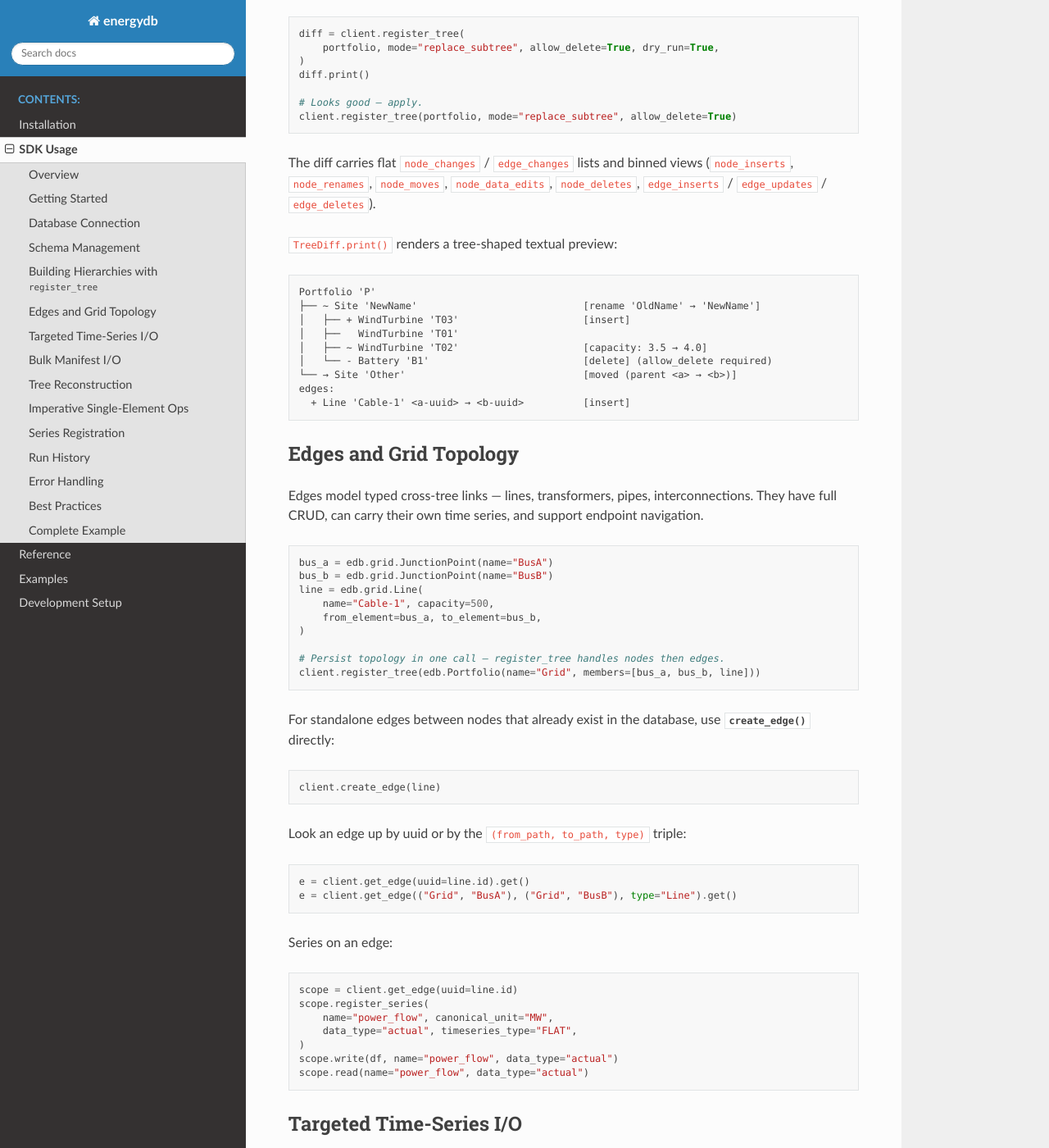
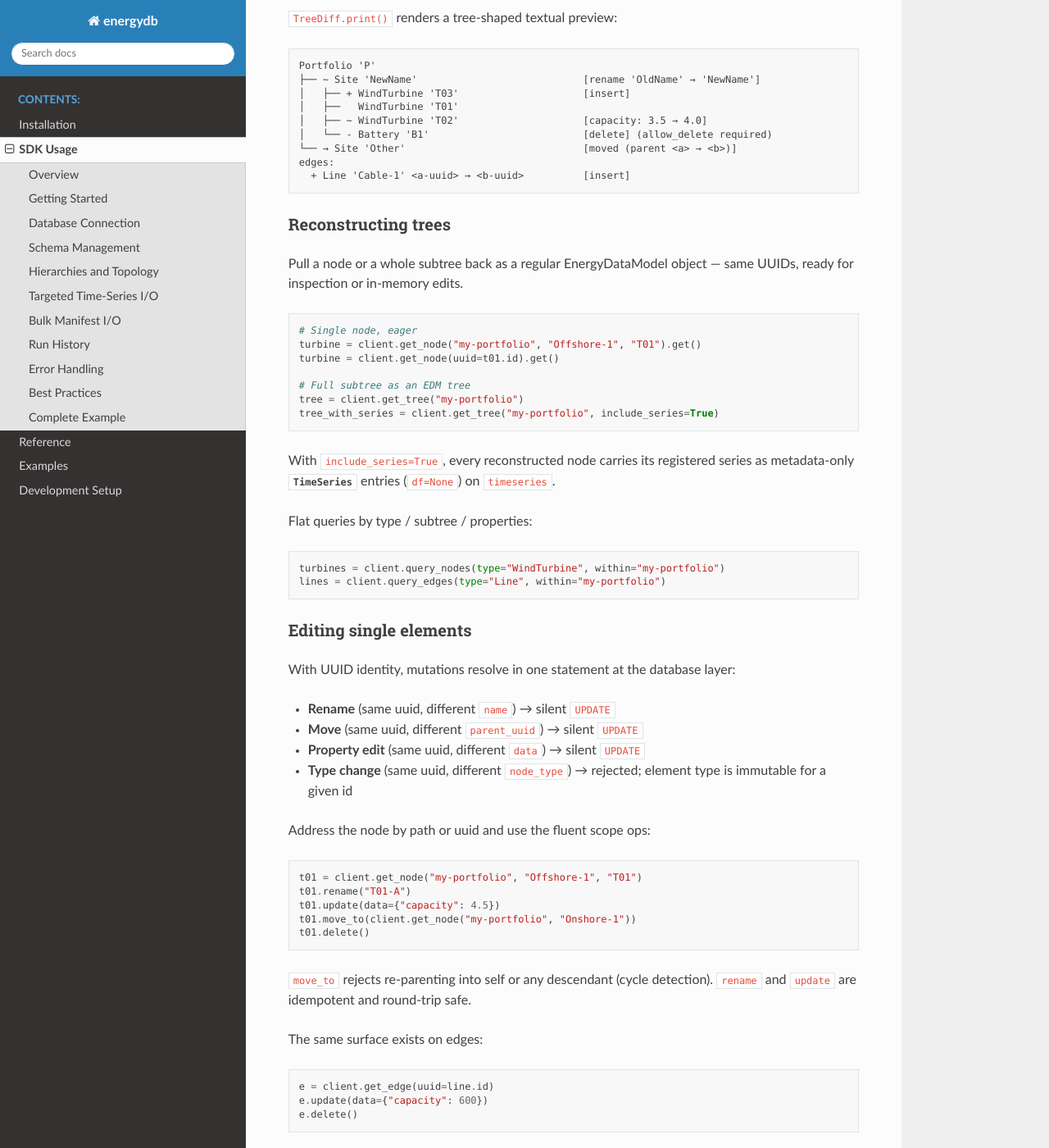
Before and after one commit to rebase-energy/energydb, a Sphinx documentation site: the page built from docs/sdk.rst, in a window 1280 px wide and 1400 px high, scrolled down 3767 px. Shown: the whole window at 82% size. Built offline with Sphinx 7.4.7 and the Read the Docs theme 3.1.0, drawn with Linux system fonts in a browser that asks for light colours; pages that are not in the unit, such as notebooks, are missing from menus; some of the changed text lies outside the part shown.

Commit message:
update energydb docs

```diff
--- a/docs/sdk.rst
+++ b/docs/sdk.rst
@@ -104,8 +104,16 @@
 declaration, and run; ``td.delete()`` removes every value in ClickHouse.
 
 
-Building Hierarchies with ``register_tree``
--------------------------------------------
+Hierarchies and Topology
+------------------------
+
+Everything below covers writing, reading, and editing the portfolio
+structure itself — nodes, edges, and series declarations. Time-series
+I/O for the values that flow through that structure is covered in the
+next section.
+
+Building with ``register_tree``
+~~~~~~~~~~~~~~~~~~~~~~~~~~~~~~~
 
 The single entry point for structure persistence — every node, edge, and
 series declaration — is :meth:`~energydb.Client.register_tree`. It is
@@ -153,7 +161,7 @@
    or the scope helpers (see below).
 
 Modes
-~~~~~
+^^^^^
 
 .. list-table::
    :header-rows: 1
@@ -173,28 +181,8 @@
    client.register_tree(portfolio, mode="additive")                     # explicit
    client.register_tree(portfolio, mode="replace_subtree", allow_delete=True)
 
-Renames, moves, and property edits
-~~~~~~~~~~~~~~~~~~~~~~~~~~~~~~~~~~~
-
-With UUID identity, mutations resolve in one statement at the database layer:
-
-- **Rename** (same uuid, different ``name``) → silent ``UPDATE``
-- **Move** (same uuid, different ``parent_uuid``) → silent ``UPDATE``
-- **Property edit** (same uuid, different ``data``) → silent ``UPDATE``
-- **Type change** (same uuid, different ``node_type``) → rejected; element
-  type is immutable for a given id
-
-For one-off edits, address the node by path or uuid and use the imperative
-scope ops (see :ref:`imperative-ops` below):
-
-.. code-block:: python
-
-   client.get_node("my-portfolio", "Offshore-1").rename("Renamed-Site")
-   client.get_node("my-portfolio", "Offshore-1", "T01").update(data={"capacity": 4.0})
-   client.get_node("my-portfolio", "Offshore-1", "T02").delete()
-
 Dry run
-~~~~~~~
+^^^^^^^
 
 Pass ``dry_run=True`` to any :meth:`~energydb.Client.register_tree` call to
 preview the diff before applying. The call returns a
@@ -228,8 +216,104 @@
      + Line 'Cable-1' <a-uuid> → <b-uuid>          [insert]
 
 
+Reconstructing trees
+~~~~~~~~~~~~~~~~~~~~
+
+Pull a node or a whole subtree back as a regular EnergyDataModel object —
+same UUIDs, ready for inspection or in-memory edits.
+
+.. code-block:: python
+
+   # Single node, eager
+   turbine = client.get_node("my-portfolio", "Offshore-1", "T01").get()
+   turbine = client.get_node(uuid=t01.id).get()
+
+   # Full subtree as an EDM tree
+   tree = client.get_tree("my-portfolio")
+   tree_with_series = client.get_tree("my-portfolio", include_series=True)
+
+With ``include_series=True``, every reconstructed node carries its registered
+series as metadata-only :class:`~timedatamodel.TimeSeries` entries (``df=None``)
+on ``timeseries``.
+
+Flat queries by type / subtree / properties:
+
+.. code-block:: python
+
+   turbines = client.query_nodes(type="WindTurbine", within="my-portfolio")
+   lines = client.query_edges(type="Line", within="my-portfolio")
+
+
+Editing single elements
+~~~~~~~~~~~~~~~~~~~~~~~
+
+With UUID identity, mutations resolve in one statement at the database layer:
+
+- **Rename** (same uuid, different ``name``) → silent ``UPDATE``
+- **Move** (same uuid, different ``parent_uuid``) → silent ``UPDATE``
+- **Property edit** (same uuid, different ``data``) → silent ``UPDATE``
+- **Type change** (same uuid, different ``node_type``) → rejected; element
+  type is immutable for a given id
+
+Address the node by path or uuid and use the fluent scope ops:
+
+.. code-block:: python
+
+   t01 = client.get_node("my-portfolio", "Offshore-1", "T01")
+   t01.rename("T01-A")
+   t01.update(data={"capacity": 4.5})
+   t01.move_to(client.get_node("my-portfolio", "Onshore-1"))
+   t01.delete()
+
+``move_to`` rejects re-parenting into self or any descendant (cycle
+detection). ``rename`` and ``update`` are idempotent and round-trip safe.
+
+The same surface exists on edges:
+
+.. code-block:: python
+
+   e = client.get_edge(uuid=line.id)
+   e.update(data={"capacity": 600})
+   e.delete()
+
+
+Declaring series
+~~~~~~~~~~~~~~~~
+
+The recommended way to register series is to declare them as metadata-only
+:class:`~timedatamodel.TimeSeries` entries on each ``Element`` and let
+``register_tree`` persist them with the rest of the structure.
+
+For surgical additions on an existing node or edge, scopes expose
+``register_series``:
+
+.. code-block:: python
+
+   client.get_node("my-portfolio", "Offshore-1", "T01").register_series(
+       name="wind_speed",
+       canonical_unit="m/s",
+       data_type="actual",
+       timeseries_type="FLAT",
+   )
+
+Or pass a metadata-only TimeSeries directly:
+
+.. code-block:: python
+
+   ts = edb.TimeSeries(
+       name="wind_speed", unit="m/s", data_type=edb.DataType.ACTUAL,
+   )
+   client.get_node(uuid=t01.id).register_series(ts)
+
+``retention``, ``canonical_unit``, and the owner columns are immutable after
+insert (enforced by a Postgres trigger). Reclassifying a series means
+registering a new one — this preserves ClickHouse-side data integrity. When
+``retention`` is omitted it is derived from ``timeseries_type``: ``FLAT``
+(actuals) → ``forever``, ``OVERLAPPING`` (forecasts) → ``medium``.
+
+
 Edges and Grid Topology
------------------------
+~~~~~~~~~~~~~~~~~~~~~~~
 
 Edges model typed cross-tree links — lines, transformers, pipes,
 interconnections. They have full CRUD, can carry their own time series, and
@@ -504,96 +588,6 @@
 :meth:`~timedb.TimeDBClient.read_relative`.
 
 
-Tree Reconstruction
--------------------
-
-Pull a node or a whole subtree back as a regular EnergyDataModel object —
-same UUIDs, ready for inspection or in-memory edits.
-
-.. code-block:: python
-
-   # Single node, eager
-   turbine = client.get_node("my-portfolio", "Offshore-1", "T01").get()
-   turbine = client.get_node(uuid=t01.id).get()
-
-   # Full subtree as an EDM tree
-   tree = client.get_tree("my-portfolio")
-   tree_with_series = client.get_tree("my-portfolio", include_series=True)
-
-With ``include_series=True``, every reconstructed node carries its registered
-series as metadata-only :class:`~timedatamodel.TimeSeries` entries (``df=None``)
-on ``timeseries``.
-
-Flat queries by type / subtree / properties:
-
-.. code-block:: python
-
-   turbines = client.query_nodes(type="WindTurbine", within="my-portfolio")
-   lines = client.query_edges(type="Line", within="my-portfolio")
-
-
-.. _imperative-ops:
-
-Imperative Single-Element Ops
------------------------------
-
-For surgical edits without a tree round-trip, fluent scope ops:
-
-.. code-block:: python
-
-   t01 = client.get_node("my-portfolio", "Offshore-1", "T01")
-   t01.rename("T01-A")
-   t01.update(data={"capacity": 4.5})
-   t01.move_to(client.get_node("my-portfolio", "Onshore-1"))
-   t01.delete()
-
-``move_to`` rejects re-parenting into self or any descendant (cycle
-detection). ``rename`` and ``update`` are idempotent and round-trip safe.
-
-The same surface exists on edges:
-
-.. code-block:: python
-
-   e = client.get_edge(uuid=line.id)
-   e.update(data={"capacity": 600})
-   e.delete()
-
-
-Series Registration
--------------------
-
-The recommended way to register series is to declare them as metadata-only
-:class:`~timedatamodel.TimeSeries` entries on each ``Element`` and let
-``register_tree`` persist them with the rest of the structure.
-
-For surgical additions on an existing node or edge, scopes expose
-``register_series``:
-
-.. code-block:: python
-
-   client.get_node("my-portfolio", "Offshore-1", "T01").register_series(
-       name="wind_speed",
-       canonical_unit="m/s",
-       data_type="actual",
-       timeseries_type="FLAT",
-   )
-
-Or pass a metadata-only TimeSeries directly:
-
-.. code-block:: python
-
-   ts = edb.TimeSeries(
-       name="wind_speed", unit="m/s", data_type=edb.DataType.ACTUAL,
-   )
-   client.get_node(uuid=t01.id).register_series(ts)
-
-``retention``, ``canonical_unit``, and the owner columns are immutable after
-insert (enforced by a Postgres trigger). Reclassifying a series means
-registering a new one — this preserves ClickHouse-side data integrity. When
-``retention`` is omitted it is derived from ``timeseries_type``: ``FLAT``
-(actuals) → ``forever``, ``OVERLAPPING`` (forecasts) → ``medium``.
-
-
 Run History
 -----------
 
```
